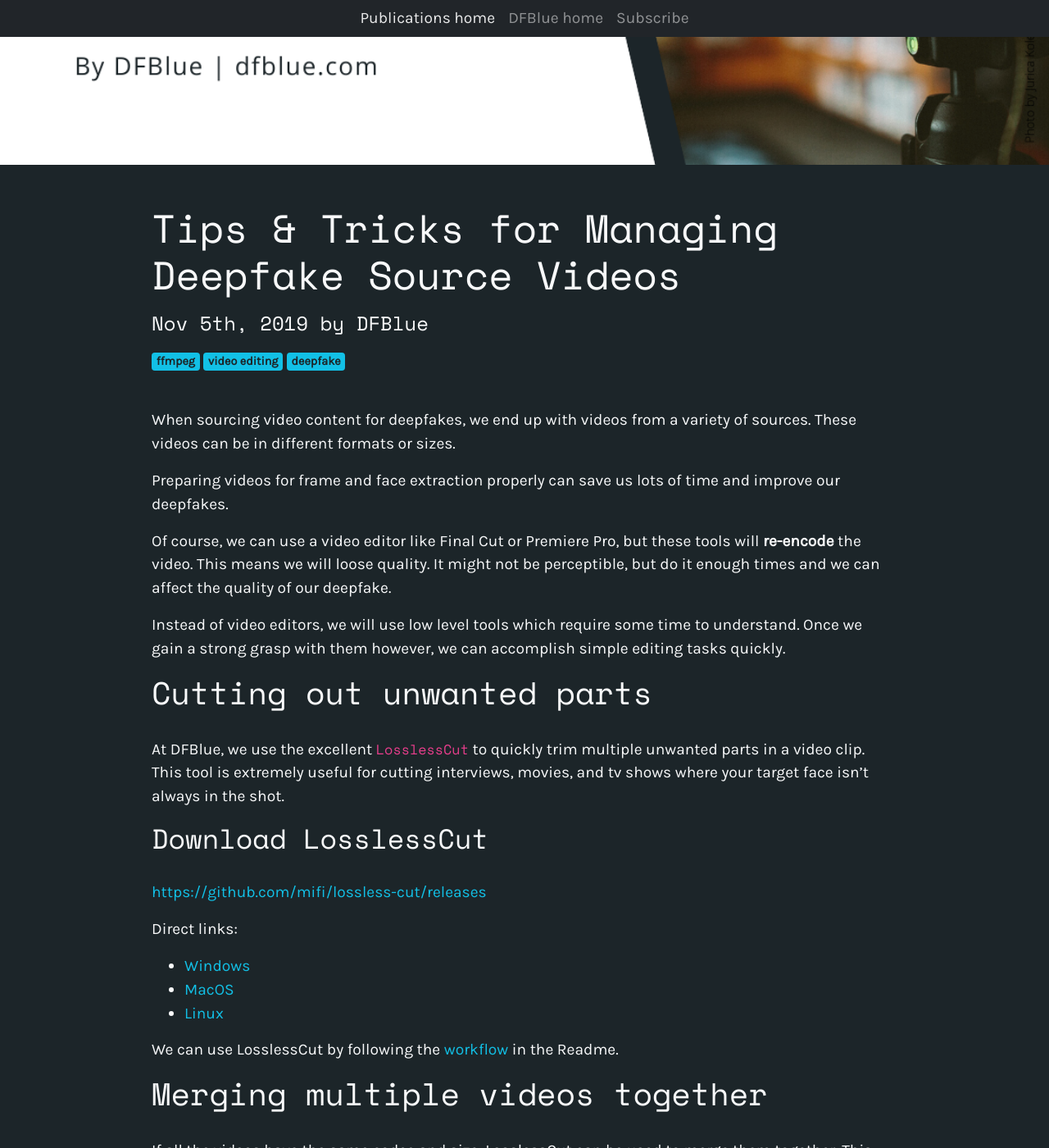
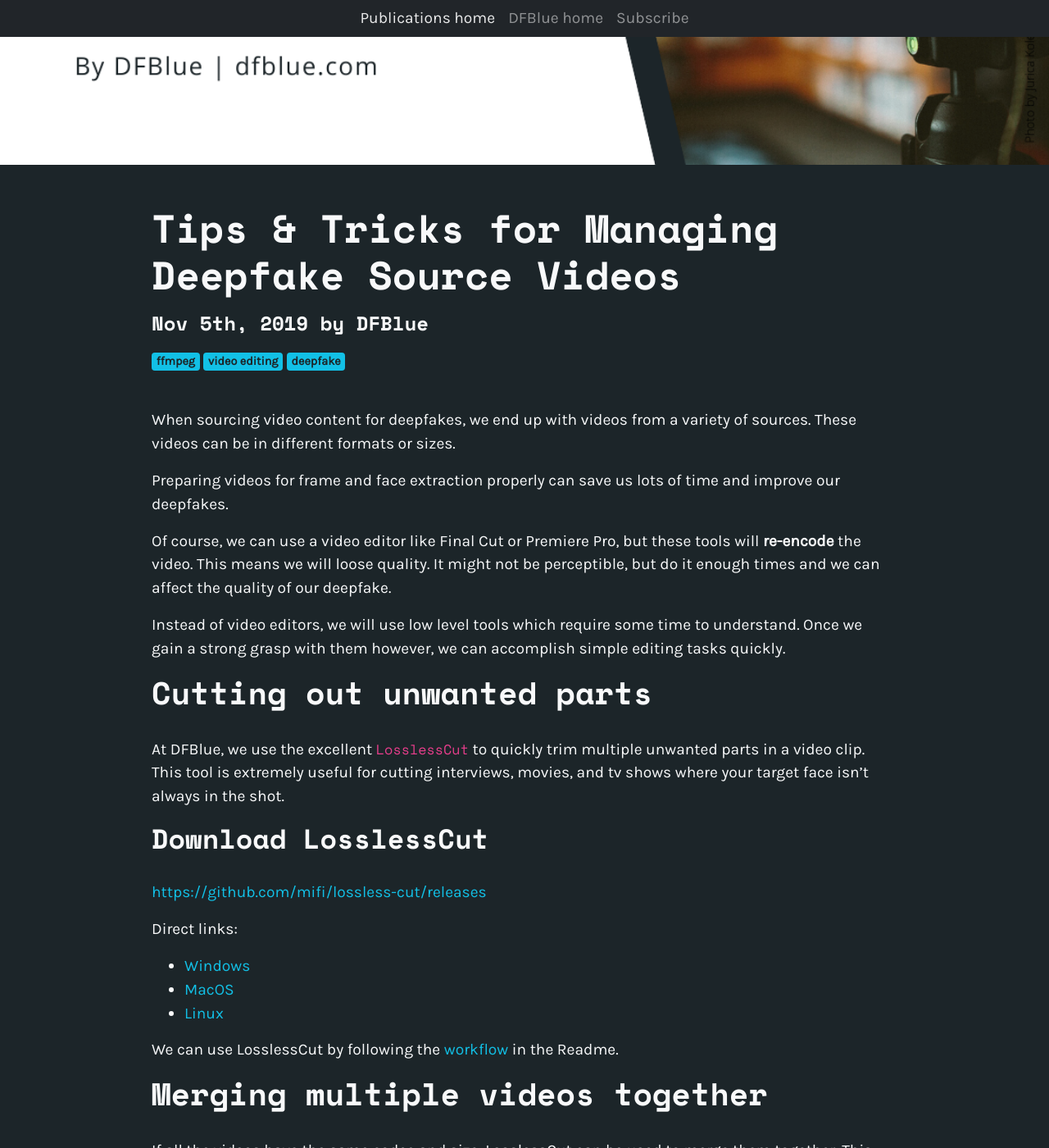
Before and after one commit to dfblue/dfblue.github.io, a Jekyll site: the page built from _posts/2019-11-05-tips-and-tricks-for-managing-deepfake-source-videos.md, in a window 1280 px wide and 1400 px high, scrolled down 564 px. Shown: the whole window at 82% size. Built offline with Jekyll 4.4.1, drawn with Linux system fonts in a browser that asks for light colours.

Commit message:
Make headers bold

```diff
--- a/_sass/variableOverrides.scss
+++ b/_sass/variableOverrides.scss
@@ -26,13 +26,13 @@
 $primary: #12C0E6;
 $body-color: $gray-900;
 
-@import url('https://fonts.googleapis.com/css?family=Karla|Space+Mono&display=swap');
+@import url('https://fonts.googleapis.com/css?family=Karla:400|Space+Mono:400,700&display=swap');
 
 $font-family-sans-serif: 'Karla', -apple-system, BlinkMacSystemFont, "Segoe UI", Roboto, "Helvetica Neue", Arial, "Noto Sans", sans-serif, "Apple Color Emoji", "Segoe UI Emoji", "Segoe UI Symbol", "Noto Color Emoji";
 $font-family-monospace: 'Space Mono', SFMono-Regular, Menlo, Monaco, Consolas, "Liberation Mono", "Courier New", monospace;
 
 $headings-font-family: $font-family-monospace;
-$headings-font-weight: 300;
+$headings-font-weight: 700;
 
 $headings-margin-bottom: 2rem;
 
```
